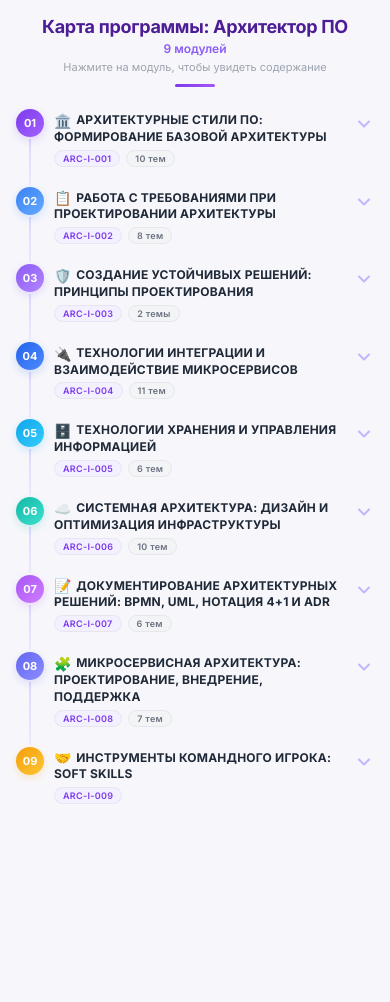
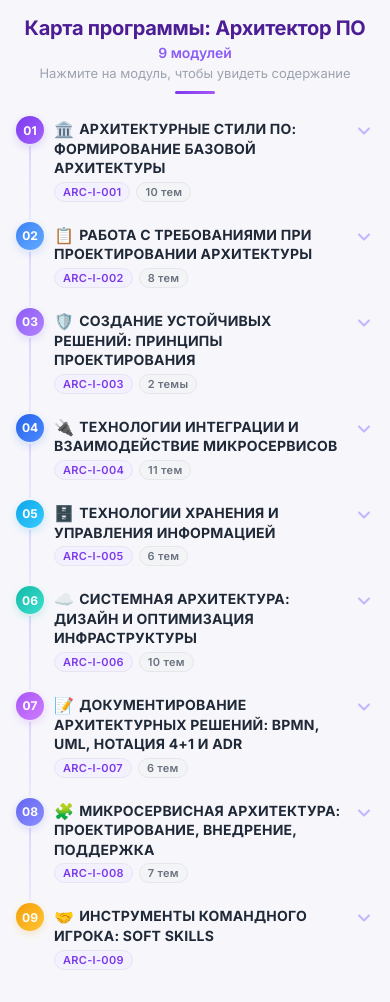
Before and after one commit to svetlanaurisman-stack/Course-map, a plain HTML site: page index.html in a window 390 px wide. Before the commit the page ends 844 px from the top, so only its background shows below. Drawn offline with Linux system fonts and the light colour scheme.

Commit message:
Update index.html

```diff
--- a/index.html
+++ b/index.html
@@ -37,21 +37,21 @@ html, body {
 }
 
 .header-title {
-  font-size: 22px;
+  font-size: 24px;
   font-weight: 700;
   color: #4C1D95;
   letter-spacing: -0.3px;
 }
 
 .header-meta {
-  font-size: 12px;
+  font-size: 14px;
   font-weight: 600;
   color: #8B5CF6;
   margin-top: 4px;
 }
 
 .header-hint {
-  font-size: 11px;
+  font-size: 13px;
   color: #9CA3AF;
   margin-top: 4px;
 }
@@ -98,7 +98,7 @@ html, body {
   display: flex;
   align-items: center;
   justify-content: center;
-  font-size: 13px;
+  font-size: 14px;
   font-weight: 700;
   color: #FFFFFF;
   z-index: 1;
@@ -125,7 +125,7 @@ html, body {
 .section-info { flex: 1; }
 
 .section-title {
-  font-size: 13px;
+  font-size: 15px;
   font-weight: 700;
   color: #1F2937;
   text-transform: uppercase;
@@ -136,12 +136,12 @@ html, body {
 
 .section-title .emoji {
   margin-right: 5px;
-  font-size: 14px;
+  font-size: 16px;
   vertical-align: middle;
 }
 
 .section-desc {
-  font-size: 12px;
+  font-size: 14px;
   color: #6B7280;
   line-height: 1.6;
   margin-top: 6px;
@@ -167,7 +167,7 @@ html, body {
 .badge {
   display: inline-flex;
   align-items: center;
-  font-size: 9px;
+  font-size: 11px;
   font-weight: 600;
   padding: 2px 8px;
   border-radius: 100px;
@@ -207,7 +207,7 @@ html, body {
 }
 
 .cards-label {
-  font-size: 10px;
+  font-size: 12px;
   font-weight: 700;
   color: #9CA3AF;
   text-transform: uppercase;
@@ -239,18 +239,18 @@ html, body {
 }
 
 .card-icon {
-  width: 34px;
-  height: 34px;
+  width: 36px;
+  height: 36px;
   border-radius: 9px;
   display: flex;
   align-items: center;
   justify-content: center;
-  font-size: 18px;
+  font-size: 20px;
   flex-shrink: 0;
 }
 
 .card-name {
-  font-size: 12px;
+  font-size: 14px;
   font-weight: 600;
   color: #374151;
   line-height: 1.45;
@@ -258,18 +258,18 @@ html, body {
 
 @media (max-width: 680px) {
   .app { padding: 16px 16px 20px; }
-  .header-title { font-size: 18px; }
+  .header-title { font-size: 20px; }
   .section { padding-left: 44px; }
-  .section-num { width: 32px; height: 32px; font-size: 12px; }
+  .section-num { width: 32px; height: 32px; font-size: 13px; }
   .section::before { left: 15px; top: 36px; }
-  .section-title { font-size: 12px; }
+  .section-title { font-size: 14px; }
   .cards-grid { grid-template-columns: repeat(2, 1fr); }
 }
 
 @media (max-width: 400px) {
   .cards-grid { grid-template-columns: 1fr; }
   .section { padding-left: 38px; }
-  .section-num { width: 28px; height: 28px; font-size: 11px; }
+  .section-num { width: 28px; height: 28px; font-size: 12px; }
   .section::before { left: 13px; top: 32px; }
 }
 
```
